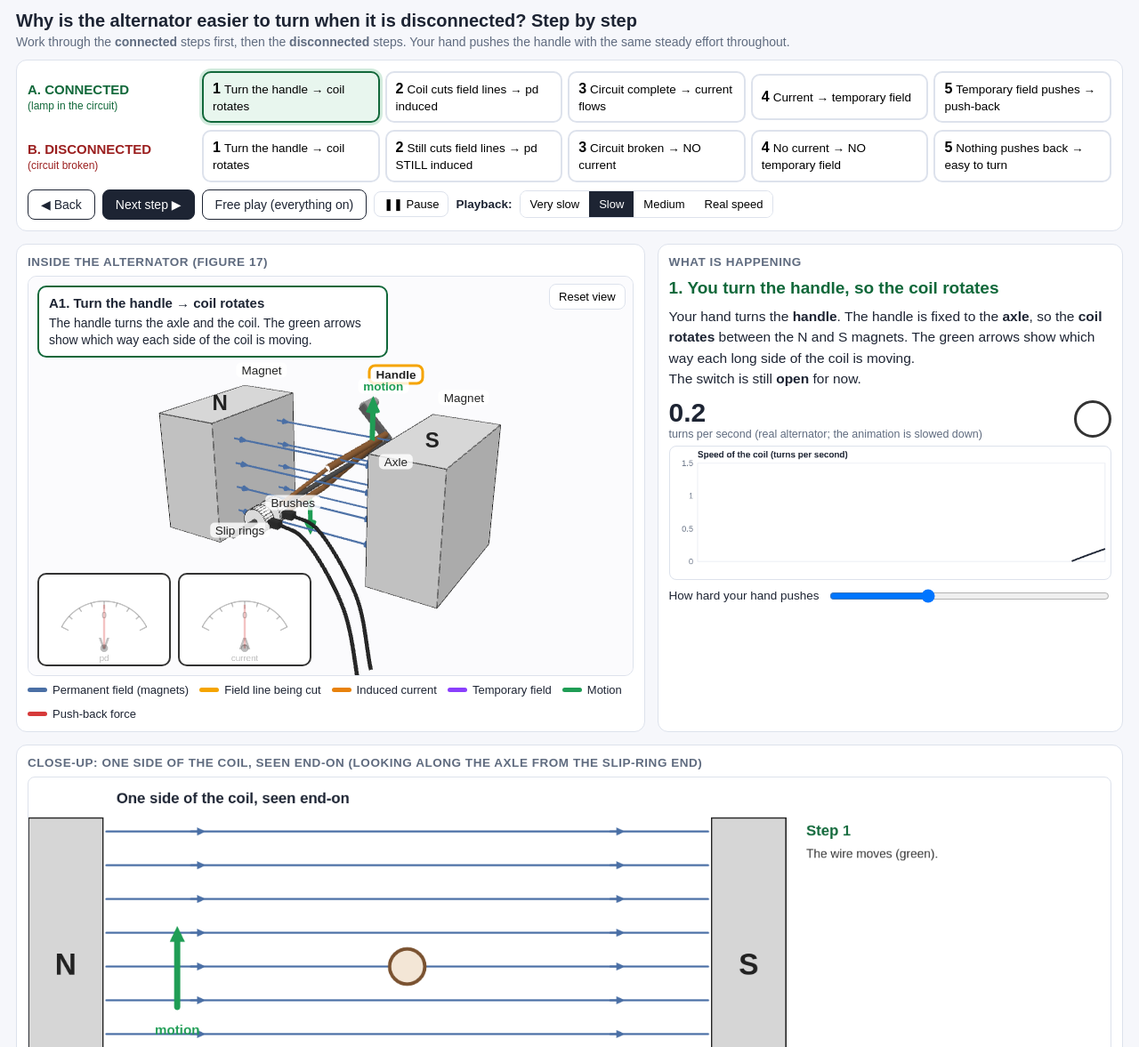
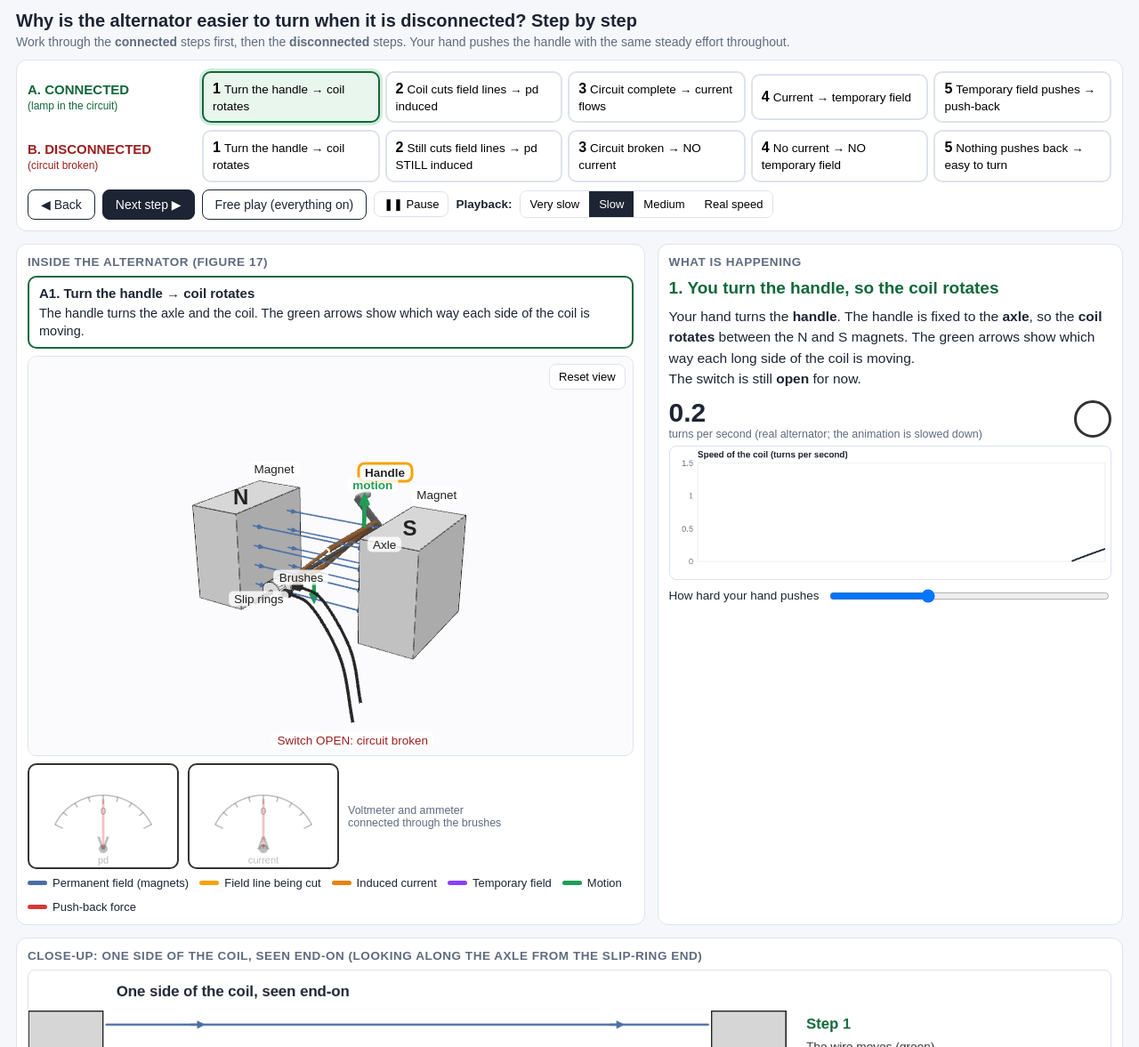
Before and after one commit to nikpavelis1/physics-sims, a plain HTML site: page Lenz_Alternator_Steps.html in a window 1280 px wide. Shown: the top 1177 px of the page at 89% size. Drawn offline with nearby package versions, Linux system fonts and the light colour scheme; animation ran at ten frames a second.

Commit message:
Add files via upload

```diff
--- a/Lenz_Alternator_Steps.html
+++ b/Lenz_Alternator_Steps.html
@@ -42,10 +42,11 @@
   .lab.push{color:var(--push);font-weight:700}
   .lab.move{color:var(--move);font-weight:700}
   .lab.hl{outline:3px solid var(--cut);font-weight:700}
-  .callout{position:absolute;left:10px;top:10px;max-width:58%;background:rgba(255,255,255,.95);border:2px solid var(--ink);border-radius:10px;padding:8px 11px;font-size:14px;line-height:1.35;pointer-events:none}
+  .callout{background:#fff;border:2px solid var(--ink);border-radius:10px;padding:8px 11px;font-size:14.5px;line-height:1.35;margin-bottom:8px;min-height:64px}
   .callout .t{font-weight:800;font-size:15px;margin-bottom:3px}
-  .dials{position:absolute;left:10px;bottom:10px;display:flex;gap:8px;pointer-events:none}
-  .dials canvas{width:150px;height:105px;background:rgba(255,255,255,.95);border:2px solid #333;border-radius:10px}
+  .dials{display:flex;gap:10px;align-items:center;margin-top:8px;flex-wrap:wrap}
+  .dialNote{font-size:12.5px;color:var(--muted);max-width:180px}
+  .dials canvas{width:170px;height:119px;background:rgba(255,255,255,.95);border:2px solid #333;border-radius:10px}
   .viewBtns{position:absolute;right:8px;top:8px}
   button.small{border:1px solid var(--line);background:#fff;border-radius:8px;padding:6px 10px;font-size:13px;cursor:pointer}
   .key{display:flex;flex-wrap:wrap;gap:12px;font-size:13px;margin-top:8px}
@@ -91,13 +92,13 @@
 
   <div class="card">
     <h2>Inside the alternator (Figure 17)</h2>
+    <div class="callout" id="callout"></div>
     <div class="stage" id="stage">
       <canvas id="three"></canvas>
       <div class="labels" id="labels"></div>
-      <div class="callout" id="callout"></div>
-      <div class="dials"><canvas id="vDial" width="300" height="210"></canvas><canvas id="aDial" width="300" height="210"></canvas></div>
       <div class="viewBtns"><button class="small" id="vFig">Reset view</button></div>
     </div>
+    <div class="dials"><canvas id="vDial" width="300" height="210"></canvas><canvas id="aDial" width="300" height="210"></canvas><span class="dialNote">Voltmeter and ammeter connected through the brushes</span></div>
     <div id="noGL">The 3D view could not load (it needs cdnjs.cloudflare.com). The close-up and the explanations still work.</div>
     <div class="key">
       <span><i style="background:var(--perm)"></i>Permanent field (magnets)</span>
@@ -224,8 +225,8 @@ function build3D(){
   const scene=new THREE.Scene(), camera=new THREE.PerspectiveCamera(34,1.5,0.1,100);
   scene.add(new THREE.AmbientLight(0xffffff,0.65));
   const dl=new THREE.DirectionalLight(0xffffff,0.6); dl.position.set(4,8,6); scene.add(dl);
-  const cam={az:0.55,el:0.38,dist:12.5};
-  $('vFig').onclick=()=>{cam.az=0.55;cam.el=0.38;cam.dist=12.5;};
+  const cam={az:0.55,el:0.38,dist:15.5};
+  $('vFig').onclick=()=>{cam.az=0.55;cam.el=0.38;cam.dist=15.5;};
   const pts=new Map();
   canvas.addEventListener('pointerdown',e=>{canvas.setPointerCapture(e.pointerId);pts.set(e.pointerId,{x:e.clientX,y:e.clientY});});
   canvas.addEventListener('pointermove',e=>{ if(!pts.has(e.pointerId))return; const p=pts.get(e.pointerId);
```
